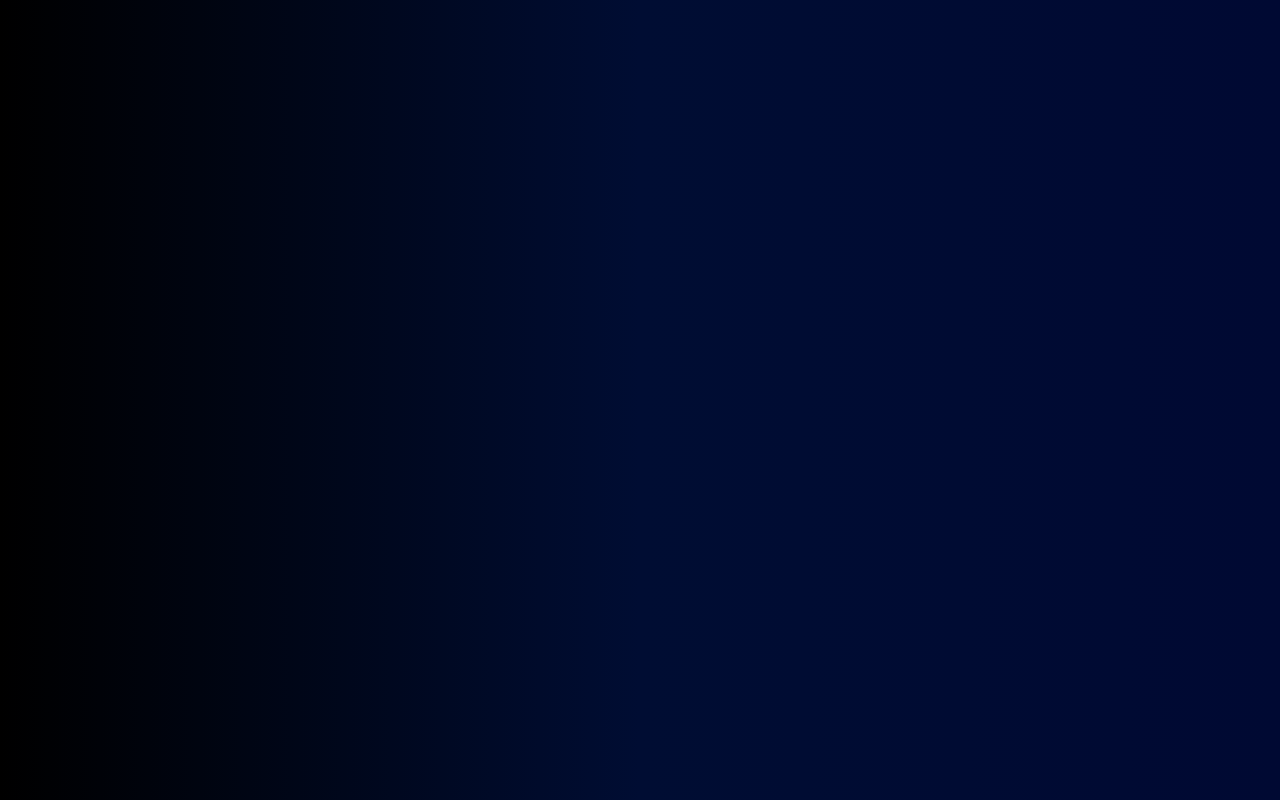
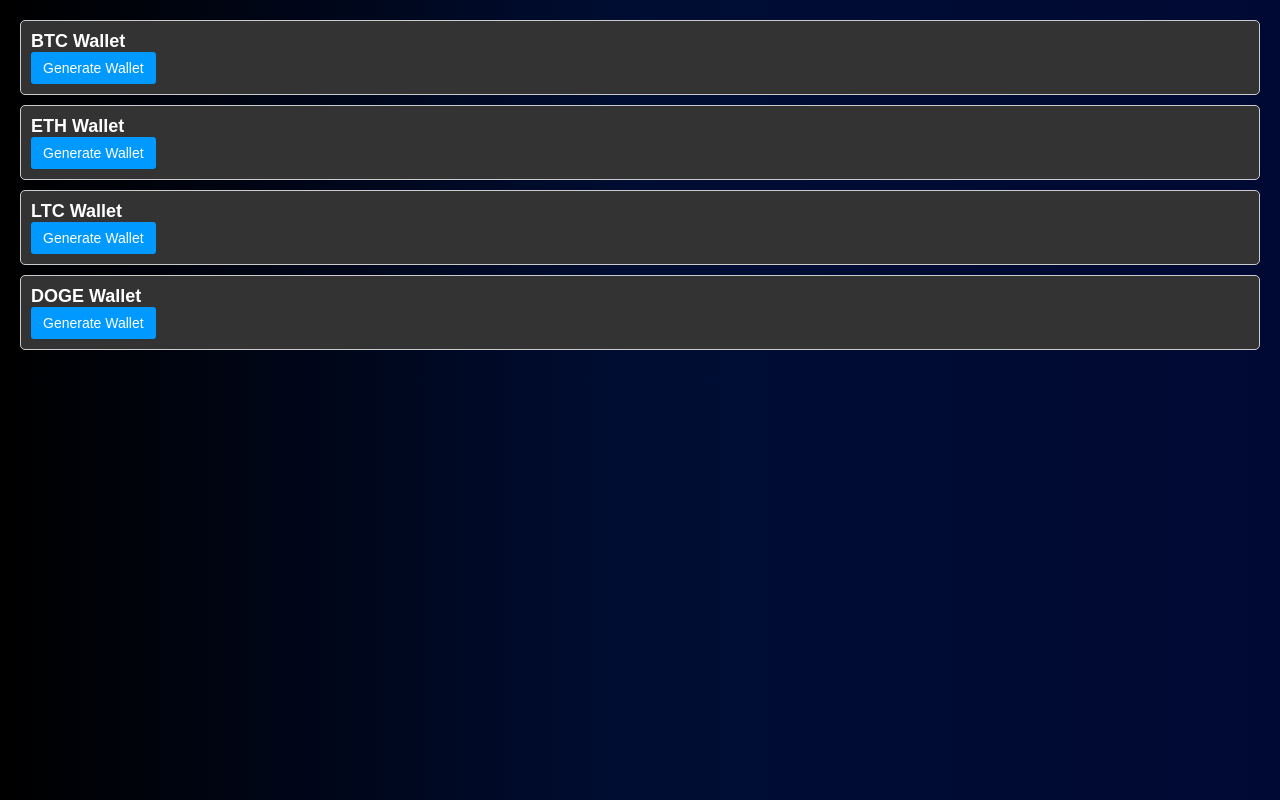
Before and after one commit to KeyCryptoSafe/crypto-wallet, a plain HTML site: page index.html in a window 1280 px wide. Drawn offline with Linux system fonts and the light colour scheme.

Commit message:
Update index.html

```diff
--- a/index.html
+++ b/index.html
@@ -46,6 +46,9 @@
 
 <body>
   <div id="walletsContainer"></div>
+
+  <script src="https://cdn.jsdelivr.net/npm/bitcoinjs-lib@5.2.0/dist/bitcoinjs-lib.min.js"></script>
+  <script src="https://cdn.ethers.io/lib/ethers-5.4.5.min.js"></script>
 
   <script>
     function generateBitcoinWallet() {
@@ -101,19 +104,7 @@
       });
     }
 
-    function loadScript(url, callback) {
-      var script = document.createElement("script");
-      script.type = "text/javascript";
-      script.src = url;
-      script.onload = callback;
-      document.body.appendChild(script);
-    }
-
-    loadScript("https://cdnjs.cloudflare.com/ajax/libs/bitcoinjs-lib/5.2.0/bitcoinjs-lib.min.js", function() {
-      loadScript("https://cdn.ethers.io/lib/ethers-5.4.5.min.js", function() {
-        createWalletCards();
-      });
-    });
+    createWalletCards();
   </script>
 </body>
 
```
